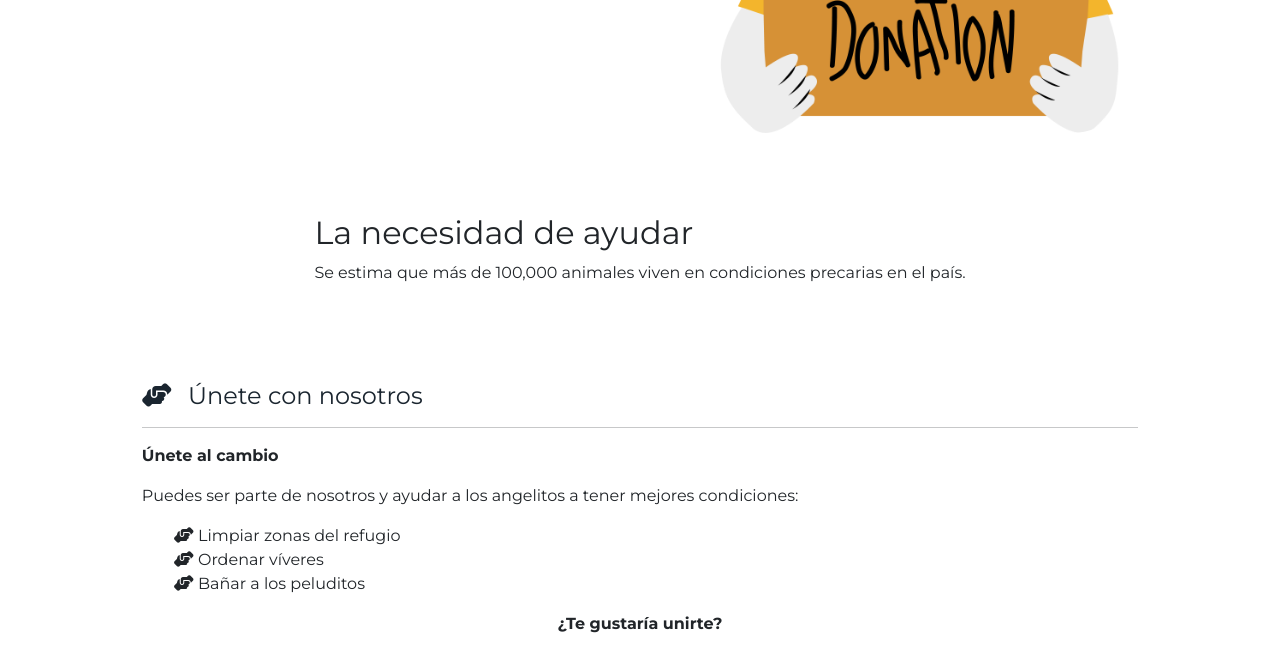
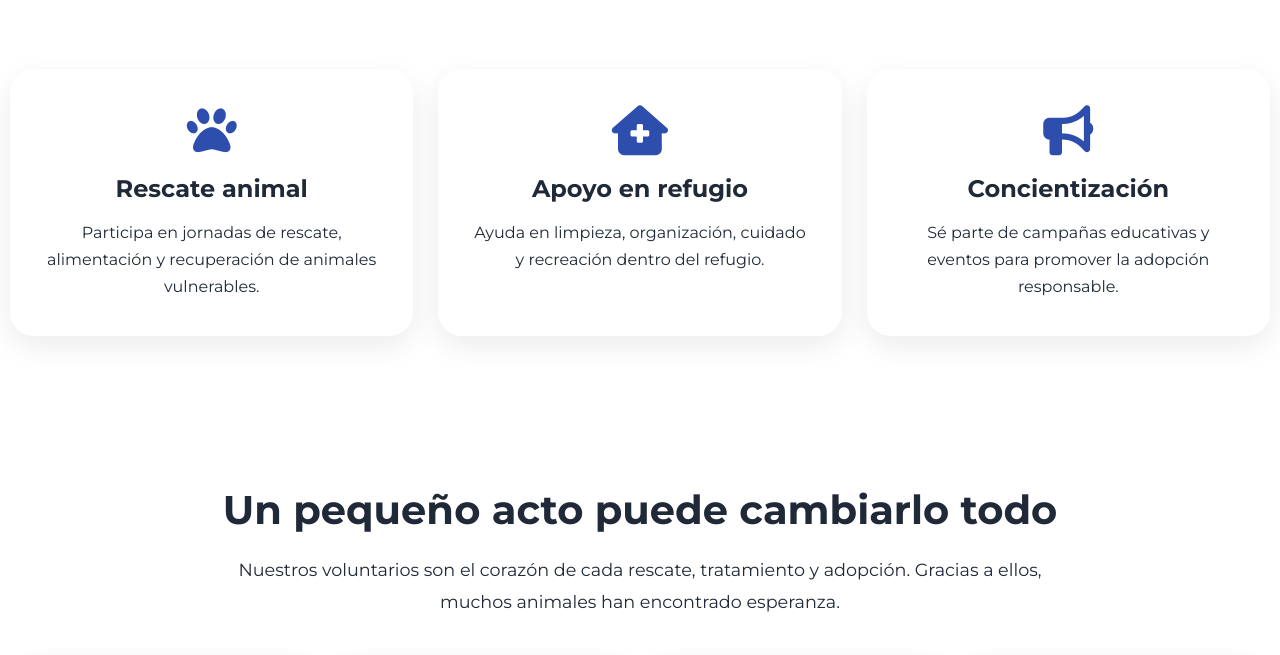
Before and after one commit to Miguel203Sopa/LIS-Proyecto-Catedra, a PHP site: page /Voluntarios.php in a window 1280 px wide. Shown: the part 681-1336 px from the top of the page. Run offline with PHP 8.4, Linux system fonts and the light colour scheme.

Commit message:
Actualización de public/Voluntarios.php

```diff
--- a/frontend/public/Voluntarios.php
+++ b/frontend/public/Voluntarios.php
@@ -2,358 +2,157 @@
 <html lang="es">
 
 <head>
-
     <meta charset="UTF-8">
-
+    <meta name="viewport" content="width=device-width, initial-scale=1.0">
     <title>Voluntarios</title>
 
     <link rel="stylesheet" href="/assets/css/styles.css">
-    <link rel="stylesheet" href="/assets/css/donaciones.css">
-
-    <link
-        rel="stylesheet"
-        href="https://cdnjs.cloudflare.com/ajax/libs/font-awesome/6.5.0/css/all.min.css">
-
-    <link
-        href="https://cdn.jsdelivr.net/npm/bootstrap@5.3.2/dist/css/bootstrap.min.css"
-        rel="stylesheet">
-
-    <style>
-
-        body {
-
-            margin: 0;
-            padding: 0;
-            background: transparent;
-        }
-
-        dialog {
-
-            border: none;
-            border-radius: 16px;
-            padding: 25px;
-            width: 600px;
-            max-width: 95%;
-        }
-
-        dialog::backdrop {
-
-            background: rgba(0,0,0,0.5);
-        }
-
-        .grid-2 {
-
-            display: grid;
-            grid-template-columns: 1fr 1fr;
-            gap: 15px;
-        }
-
-        .span-2 {
-
-            grid-column: span 2;
-        }
-
-        .field {
-
-            display: flex;
-            flex-direction: column;
-        }
-
-        .field input,
-        .field textarea {
-
-            padding: 10px;
-            border-radius: 10px;
-            border: 1px solid #ccc;
-        }
-
-        .section-title {
-
-            font-size: 24px;
-            font-weight: bold;
-        }
-
-    </style>
-
+    <link rel="stylesheet" href="/assets/css/voluntarios.css?v=<?= time() ?>">
+    <link rel="stylesheet" href="https://cdnjs.cloudflare.com/ajax/libs/font-awesome/6.5.0/css/all.min.css">
+    <link href="https://cdn.jsdelivr.net/npm/bootstrap@5.3.2/dist/css/bootstrap.min.css" rel="stylesheet">
 </head>
 
 <body>
+    <section class="voluntarios-page">
+        <section class="hero-voluntarios">
+            <div class="hero-overlay"></div>
+            <div class="hero-content">
+                <h1>Cambia la vida de un angelito</h1>
+                <p>
+                    Cada voluntario representa una nueva oportunidad
+                    para perros y gatos que han sufrido abandono,
+                    maltrato o enfermedad.
+                </p>
+                <button class="btn btn-primary btn-lg" id="btn-hero-voluntario">
+                    <i class="fa-solid fa-handshake-angle"></i>
+                    Quiero ayudar
+                </button>
+            </div>
+        </section>
 
-<section class="seccion-donar">
-
-    <div class="donar-banner">
-
-        <h1>Únete con nosotros</h1>
-
+        <section class="contenedor-voluntarios">
+            <div class="intro-grid">
+                <div class="intro-card">
+                    <i class="fa-solid fa-paw"></i>
+                    <h3>Rescate animal</h3>
                     <p>
-            Cada ayuda contribuye a salvar a uno de estos angelitos
-            que lo necesitan
+                        Participa en jornadas de rescate,
+                        alimentación y recuperación
+                        de animales vulnerables.
                     </p>
-
                 </div>
 
-    <div class="donar-contenedor">
+                <div class="intro-card">
+                    <i class="fa-solid fa-house-medical"></i>
+                    <h3>Apoyo en refugio</h3>
+                    <p>
+                        Ayuda en limpieza,
+                        organización,
+                        cuidado y recreación
+                        dentro del refugio.
+                    </p>
+                </div>
+                <div class="intro-card">
+                    <i class="fa-solid fa-bullhorn"></i>
+                    <h3>Concientización</h3>
+                    <p>
+                        Sé parte de campañas
+                        educativas y eventos
+                        para promover la adopción responsable.
+                    </p>
+                </div>
+            </div>
+        </section>
 
-        <div class="donar-grid">
+        <section class="galeria-section">
+            <div class="galeria-texto">
+                <h2>Un pequeño acto puede cambiarlo todo</h2>
+                <p>
+                    Nuestros voluntarios son el corazón
+                    de cada rescate, tratamiento y adopción.
+                    Gracias a ellos, muchos animales
+                    han encontrado esperanza.
+                </p>
+            </div>
+            <div class="galeria-grid">
+                <img src="uploads/anuel.png" alt="Anuel">
+                <img src="uploads/cami.png" alt="Cami">
+                <img src="uploads/oreo.png" alt="Oreo">
+                <img src="uploads/malcon.png" alt="Malcon">
+            </div>
+        </section>
 
-            <div class="donar-grid">
+        <section class="cta-section">
+            <div class="cta-box">
+                <h2>Sé parte del cambio</h2>
+                <p>
+                    Tu tiempo,
+                    empatía y dedicación
+                    pueden transformar vidas.
+                </p>
+                <button class="btn btn-primary btn-lg" id="btn-abrir-modal">
+                    Registrarme como voluntario
+                </button>
+            </div>
+        </section>
+    </section>
 
-                <div class="bloque-fin">
-
+    <dialog id="modalVoluntario">
+        <form id="formVoluntario">
+            <div class="modal-header-custom">
                 <h2>
-                        <strong>Uno más de nosotros</strong>
+                    <i class="fa-solid fa-handshake-angle"></i>
+                    Solicitud de voluntariado
                 </h2>
-
-                    <hr>
-
-                    <p>
-                        Para poder llevar a cabo nuestra meta de rescatar
-                        a la mayor cantidad de animales en abandono,
-                        contar con voluntarios es una prioridad.
-                    </p>
-
             </div>
 
-                <div class="bloque-info1">
-
-                    <img
-                        src="/assets/imagenes/Donation.png"
-                        alt="donaciones">
-
+            <div class="grid-form">
+                <div class="field">
+                    <label>Nombre *</label>
+                    <input type="text" name="nombre" required>
                 </div>
 
-                <div>
+                <div class="field">
+                    <label>Apellido *</label>
+                    <input type="text" name="apellido" required>
+                </div>
 
-                    <h2>La necesidad de ayudar</h2>
+                <div class="field">
+                    <label>Teléfono *</label>
+                    <input type="tel" name="telefono" required>
+                </div>
 
-                    <p>
-                        Se estima que más de 100,000 animales viven
-                        en condiciones precarias en el país.
-                    </p>
+                <div class="field">
+                    <label>DUI *</label>
+                    <input type="text" name="dui" required>
+                </div>
 
+                <div class="field full">
+                    <label>Correo electrónico *</label>
+                    <input type="email" name="correo" required>
+                </div>
+
+                <div class="field full">
+                    <label>¿Por qué deseas ayudar?</label>
+                    <textarea name="motivacion" rows="5"></textarea>
                 </div>
 
             </div>
 
-            <div class="bloque-info">
-
-                <h2>
-
-                    <i class="fa-solid fa-handshake-angle"></i>
-                    Únete con nosotros
-
-                </h2>
-
-                <hr>
-
-                <div class="info-contenido">
-
-                    <p class="titulo">
-
-                        <strong>Únete al cambio</strong>
-
-                    </p>
-
-                    <p class="descripcion">
-
-                        Puedes ser parte de nosotros y ayudar
-                        a los angelitos a tener mejores condiciones:
-
-                    </p>
-
-                    <ol class="lista-actividades">
-
-                        <li>
-                            <i class="fa-solid fa-handshake-angle"></i>
-                            Limpiar zonas del refugio
-                        </li>
-
-                        <li>
-                            <i class="fa-solid fa-handshake-angle"></i>
-                            Ordenar víveres
-                        </li>
-
-                        <li>
-                            <i class="fa-solid fa-handshake-angle"></i>
-                            Bañar a los peluditos
-                        </li>
-
-                    </ol>
-
-                </div>
-
-                <div class="info-accion">
-
-                    <p>
-                        <strong>¿Te gustaría unirte?</strong>
-                    </p>
-
-                    <button
-                        id="btn-abrir-modal"
-                        class="btn btn-primary">
-
-                        Registrarte
-
+            <div class="acciones-modal">
+                <button type="submit" class="btn btn-primary">
+                    <i class="fa-solid fa-paper-plane"></i>
+                    Enviar solicitud
                 </button>
 
-                    <!-- ================= MODAL ================= -->
-
-                    <dialog id="modal">
-
-                        <form id="formVoluntario">
-
-                            <div class="section-title">
-
-                                Información personal
-
+                <button type="button" class="btn btn-secondary" id="btn-cerrar-modal">
+                    Cancelar
+                </button>
             </div>
-
-                            <hr>
-
-                            <div class="grid-2">
-
-                                <!-- nombre -->
-
-                                <div class="field">
-
-                                    <label>
-
-                                        Nombre *
-
-                                    </label>
-
-                                    <input
-                                        type="text"
-                                        name="nombre"
-                                        required>
-
-                                </div>
-
-                                <!-- apellido -->
-
-                                <div class="field">
-
-                                    <label>
-
-                                        Apellido *
-
-                                    </label>
-
-                                    <input
-                                        type="text"
-                                        name="apellido"
-                                        required>
-
-                                </div>
-
-                                <!-- telefono -->
-
-                                <div class="field">
-
-                                    <label>
-
-                                        Teléfono *
-
-                                    </label>
-
-                                    <input
-                                        type="tel"
-                                        name="telefono"
-                                        required>
-
-                                </div>
-
-                                <!-- dui -->
-
-                                <div class="field">
-
-                                    <label>
-
-                                        DUI *
-
-                                    </label>
-
-                                    <input
-                                        type="text"
-                                        name="dui"
-                                        required>
-
-                                </div>
-
-                                <!-- correo -->
-
-                                <div class="field span-2">
-
-                                    <label>
-
-                                        Correo electrónico *
-
-                                    </label>
-
-                                    <input
-                                        type="email"
-                                        name="correo"
-                                        required>
-
-                                </div>
-
-                                <!-- motivacion -->
-
-                                <div class="field span-2">
-
-                                    <label>
-
-                                        ¿Por qué deseas ayudar?
-
-                                    </label>
-
-                                    <textarea
-                                        name="motivacion"
-                                        rows="4"></textarea>
-
-                                </div>
-
-                                <!-- botones -->
-
-                                <div
-                                    class="field span-2 d-flex gap-2 mt-3">
-
-                                    <button
-                                        type="submit"
-                                        class="btn btn-primary">
-
-                                        Enviar solicitud
-
-                                    </button>
-
-                                    <button
-                                        type="button"
-                                        class="btn btn-secondary"
-                                        id="btn-cerrar-modal">
-
-                                        Cancelar
-
-                                    </button>
-
-                                </div>
-
-                            </div>
-
         </form>
-
     </dialog>
-
-                </div>
-
-            </div>
-
-        </div>
-
-    </div>
-
-</section>
-
     <script src="/assets/js/voluntarios.js"></script>
 
 </body>
+
 </html>
```
Also changed, not shown: database/01_esquema.sql (+6 -6 lines), frontend/public/assets/css/voluntarios.css (added), frontend/public/assets/js/voluntarios.js (added), 1 other file. Lines whose indentation alone changed are shown as unchanged.
